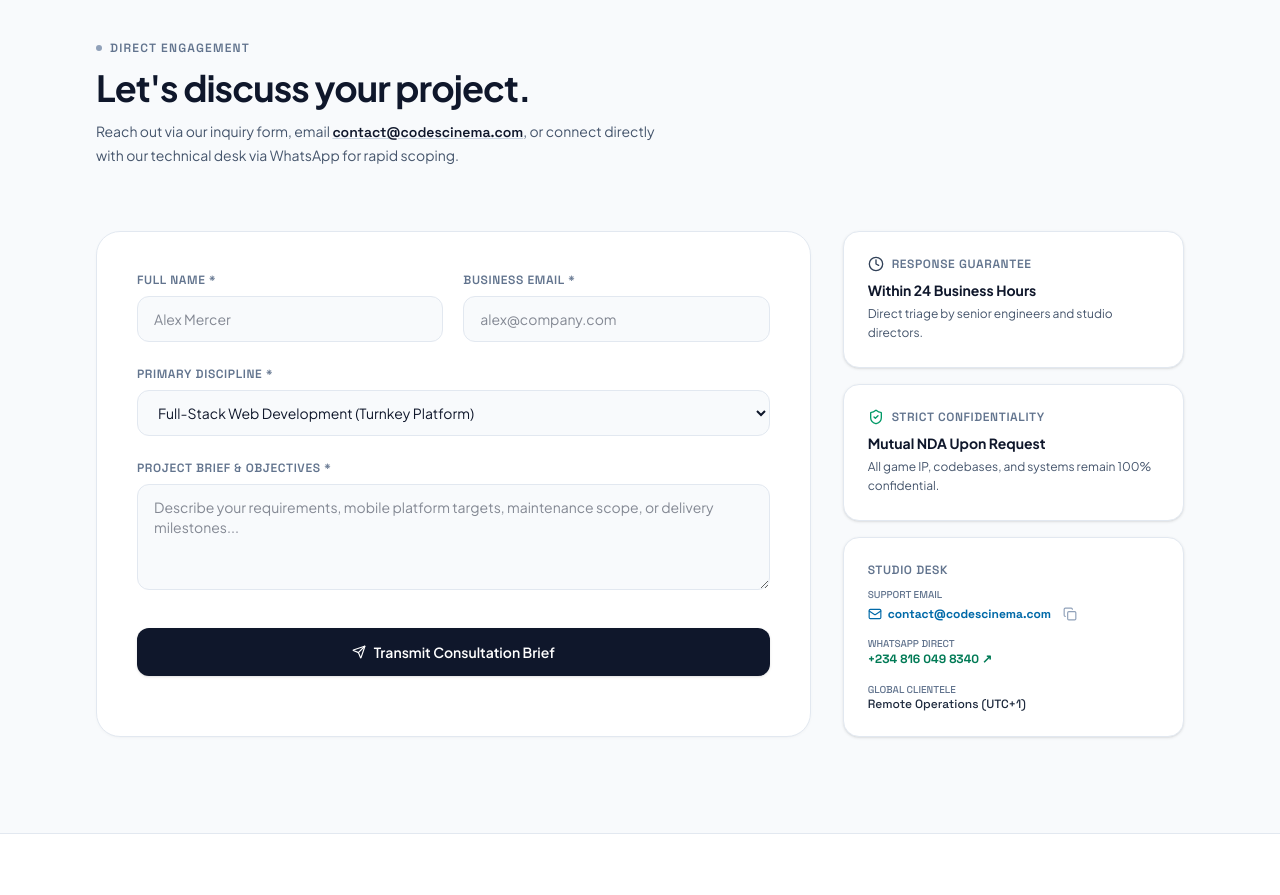
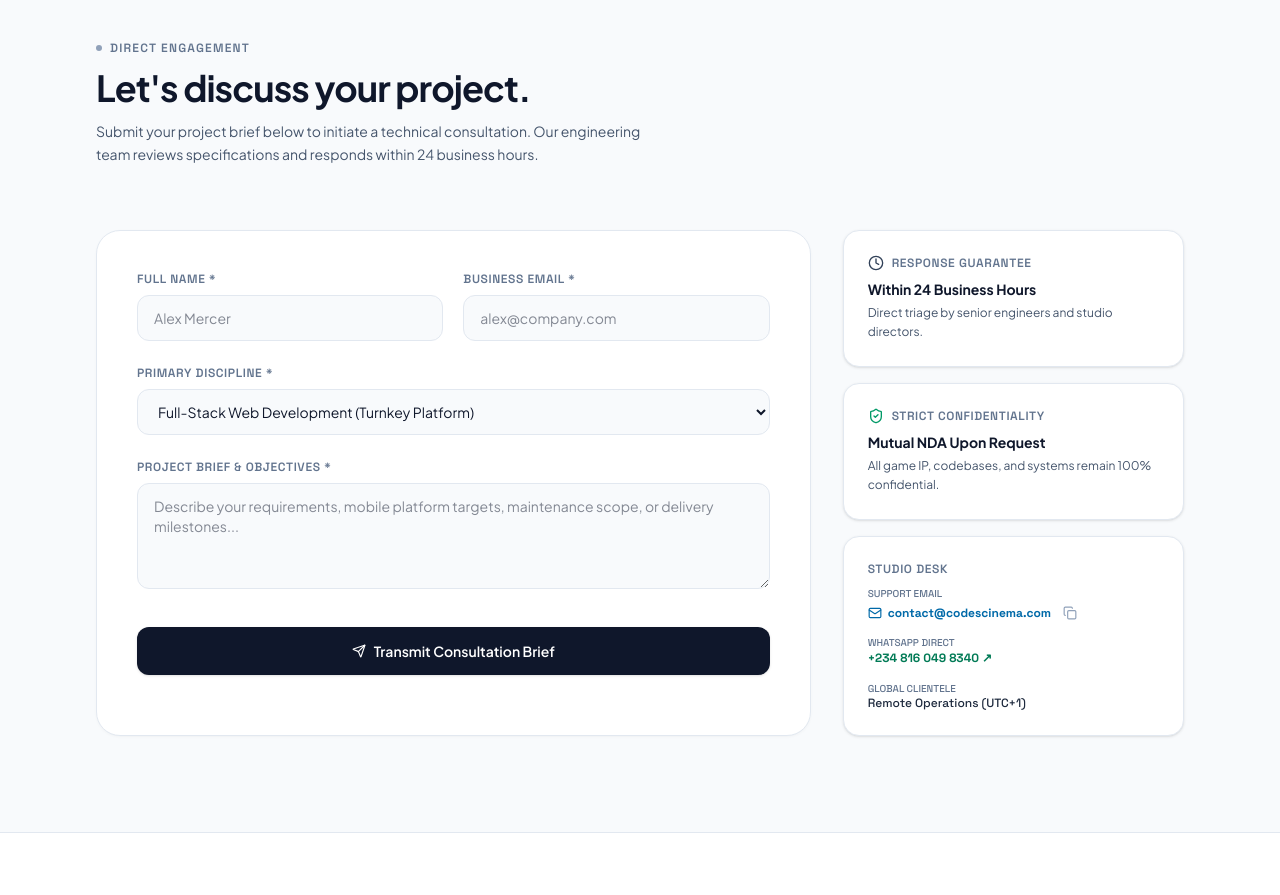
Before and after one commit to chilavet/code-cinema-studios, a React (Vite) app: page / in a window 1280 px wide. Shown: the part 7540-8435 px from the top of the page. Built offline with nearby package versions, Linux system fonts and the light colour scheme.

Commit message:
copy: rewrite contact section subtitle and remove inline email link

```diff
--- a/src/components/Contact.jsx
+++ b/src/components/Contact.jsx
@@ -119,14 +119,8 @@ export default function Contact({ initialBrief = '', initialService = 'Full-Stac
             {t.contact.heading}
           </h2>
           <p className="mt-3 text-slate-600 text-sm leading-relaxed">
-            {t.contact.subtitleBefore}
-            <a
-              href={`mailto:${SUPPORT_EMAIL}`}
-              className="font-mono font-semibold text-slate-900 underline decoration-slate-300 hover:decoration-slate-900 transition-colors"
-            >
-              {SUPPORT_EMAIL}
-            </a>
-            {t.contact.subtitleAfter}
+            {t.contact.subtitle ||
+              'Submit your project brief below to initiate a technical consultation. Our engineering team reviews specifications and responds within 24 business hours.'}
           </p>
         </div>
 
```
Also changed, not shown: src/data/translations.js.
